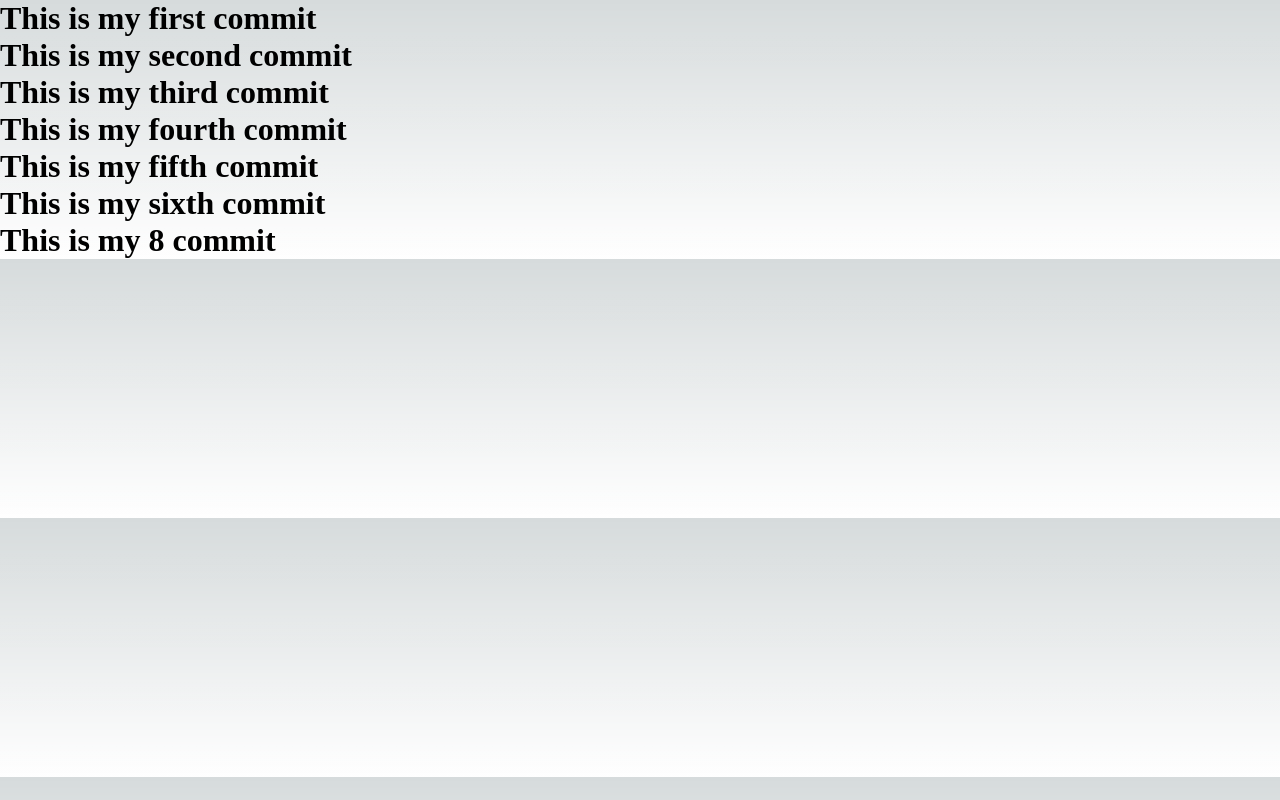
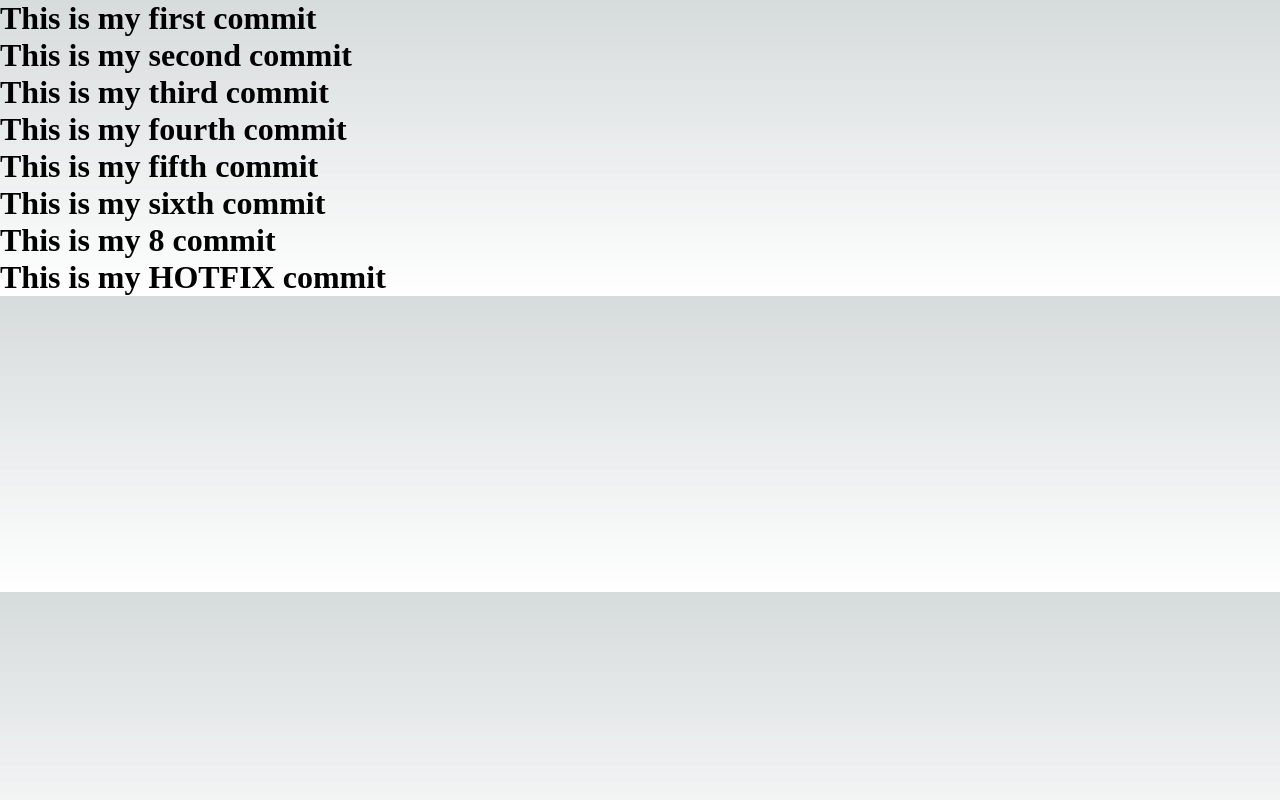
Before and after one commit to gbrunacci/sample-app, a Next.js app: page / in a window 1280 px wide. Built offline with nearby package versions, Linux system fonts and the light colour scheme.

Commit message:
hotfix: test

```diff
--- a/src/app/page.tsx
+++ b/src/app/page.tsx
@@ -8,6 +8,7 @@ export default function Home() {
       <h1>This is my fifth commit</h1>
       <h1>This is my sixth commit</h1>
       <h1>This is my 8 commit</h1>
+      <h1>This is my HOTFIX commit</h1>
     </main>
   )
 }
```
